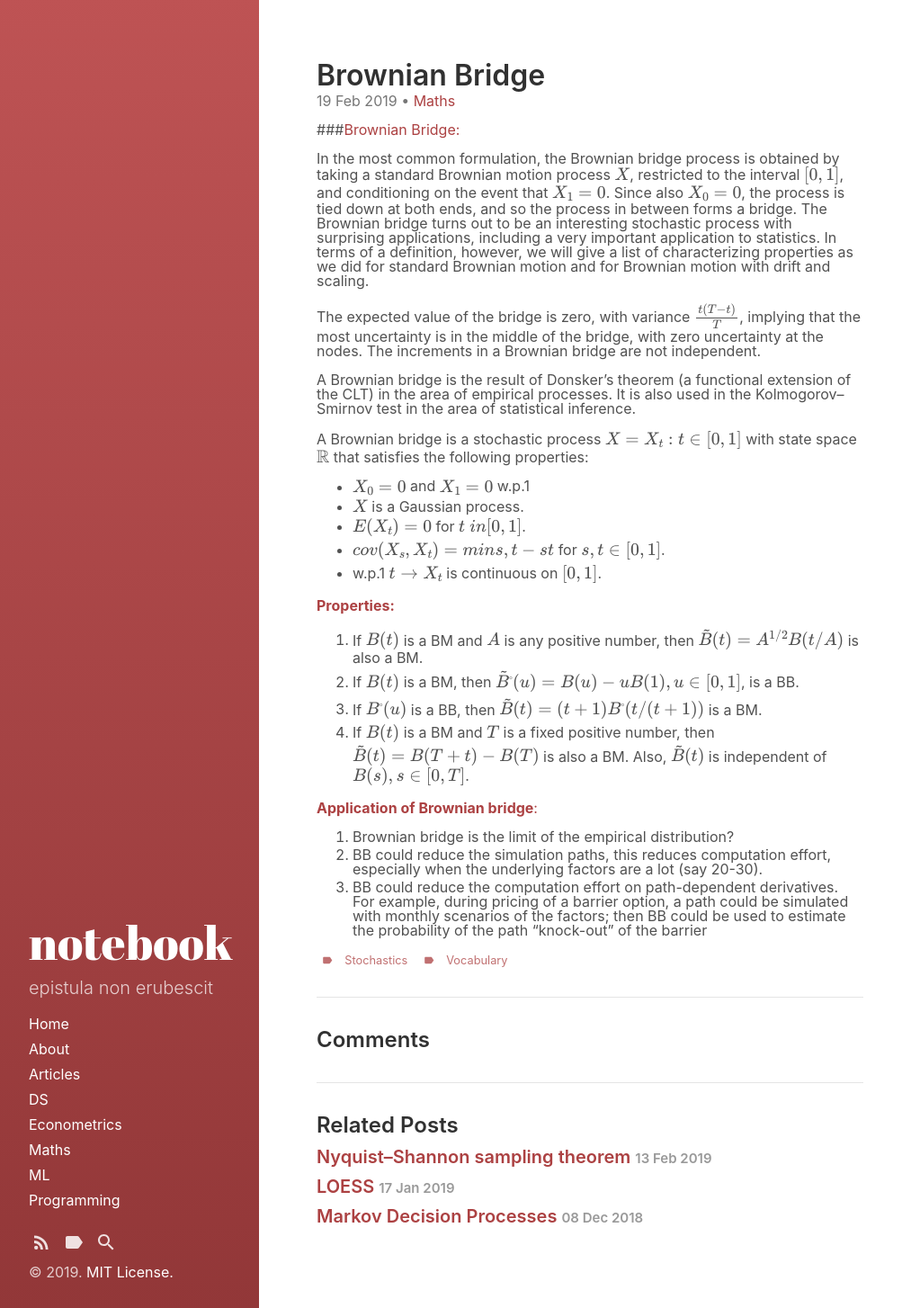
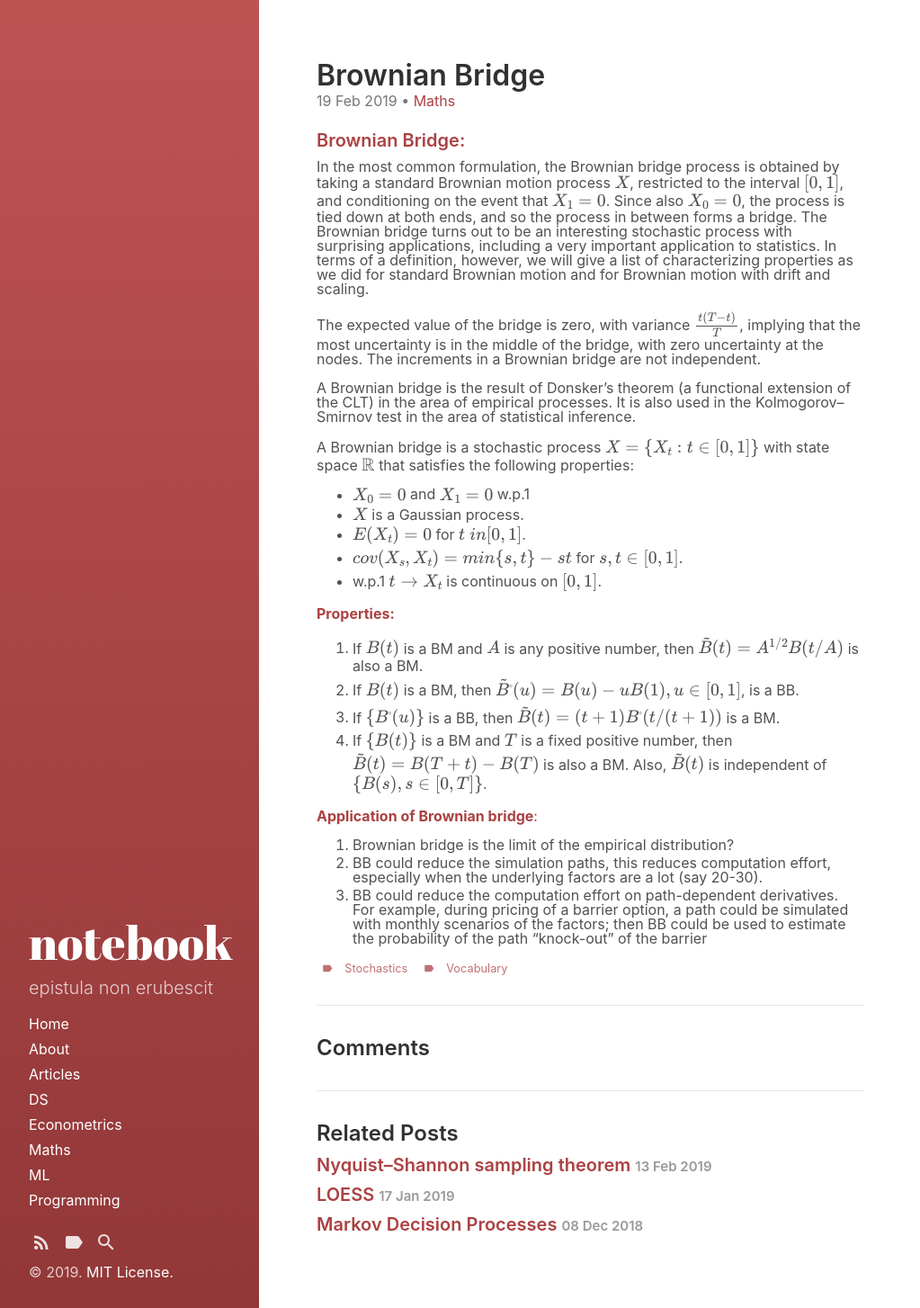
Before and after one commit to xenakas/gitpage, a Jekyll site: the page built from _posts/2019-02-19-brownian_bridge.md, in a window 1280 px wide. Shown: the whole page at 90% size, without its empty margins (0-1023 px from the left). Built offline with Jekyll 4.4.1, drawn with Linux system fonts in a browser that asks for light colours; formulas are drawn with MathJax 3.

```diff
--- a/_posts/2019-02-19-brownian_bridge.md
+++ b/_posts/2019-02-19-brownian_bridge.md
@@ -12,11 +12,12 @@ tags:
 <script src="https://cdn.mathjax.org/mathjax/latest/MathJax.js?config=TeX-AMS-MML_HTMLorMML" type="text/javascript"></script>
 
 
-###[Brownian Bridge:](http://www.randomservices.org/random/brown/Bridge.html)
+### [Brownian Bridge:](http://www.randomservices.org/random/brown/Bridge.html)
 
-In the most common formulation, the Brownian bridge process is obtained by taking a standard Brownian motion process $X$, restricted to the interval $[0,1]$, and conditioning on the event that $X_1 = 0 $. Since  also $X_0 =0 $, the process is tied down at both ends, and so the process in between forms a bridge. The Brownian bridge turns out to be an interesting stochastic process with surprising applications, including a very important application to statistics. In terms of a definition, however, we will give a list of characterizing properties as we did for standard Brownian motion and for Brownian motion with drift and scaling.
 
-The expected value of the bridge is zero, with variance $\frac{t(T-t)}{T}$, implying
+In the most common formulation, the Brownian bridge process is obtained by taking a standard Brownian motion process $$X$$, restricted to the interval $$[0,1]$$, and conditioning on the event that $$X_1 = 0$$. Since  also $$X_0 =0$$, the process is tied down at both ends, and so the process in between forms a bridge. The Brownian bridge turns out to be an interesting stochastic process with surprising applications, including a very important application to statistics. In terms of a definition, however, we will give a list of characterizing properties as we did for standard Brownian motion and for Brownian motion with drift and scaling.
+
+The expected value of the bridge is zero, with variance $$\frac{t(T-t)}{T}$$, implying
 that the most uncertainty is in the middle of the bridge, with zero uncertainty at the nodes.
 The increments in a Brownian bridge are not independent.
 
@@ -25,22 +26,22 @@ A Brownian bridge is the result of Donsker's theorem (a functional extension of
 
 <!--more-->
 
-A Brownian bridge is a stochastic process $X = \{X_t:t\in[0,1]\}$  with state space $\mathbb{R}$ that satisfies the following properties:
-- $X_0=0$ and $X_1=0$  w.p.1
-- $X$ is a Gaussian process.
-- $E(X_t)=0$ for $t\ in [0,1]$.
-- $cov(X_s,X_t) = min\{s,t\}-st$ for $s,t\in [0,1]$.
-- w.p.1 $t \to X_t $  is continuous on $[0,1]$.
+A Brownian bridge is a stochastic process $$X = \{X_t:t\in[0,1]\}$$  with state space $$\mathbb{R}$$ that satisfies the following properties:
+- $$X_0=0$$ and $$X_1=0$$  w.p.1
+- $$X$$ is a Gaussian process.
+- $$E(X_t)=0$$ for $$t\ in [0,1]$$.
+- $$cov(X_s,X_t) = min\{s,t\}-st$$ for $$s,t\in [0,1]$$.
+- w.p.1 $$t \to X_t$$  is continuous on $$[0,1]$$.
 
 [__Properties:__](http://pluto.mscc.huji.ac.il/~mszucker/BIOSTAT/bm.pdf)
 
-1. If ${B(t)}$ is a BM and $A$ is any positive number, then $\tilde{B}(t) = A^{1/2}B(t/A)$ is also a
+1. If $${B(t)}$$ is a BM and $$A$$ is any positive number, then $$\tilde{B}(t) = A^{1/2}B(t/A)$$ is also a
 BM.
-2. If ${B(t)}$ is a BM, then $\tilde{B}^◦(u) = B(u) − uB(1), u ∈ [0, 1]$, is a BB.
-3. If $\{B^◦(u)\}$ is a BB, then $\tilde{B}(t) = (t + 1)B^◦
-(t/(t + 1))$ is a BM.
-4. If $\{B(t)\}$ is a BM and $T$ is a fixed positive number, then $\tilde{B}(t) = B(T + t) − B(T)$
-is also a BM. Also, $\tilde{B}(t)$ is independent of $\{B(s), s ∈ [0, T]\}$.
+2. If $${B(t)}$$ is a BM, then $$\tilde{B}^◦(u) = B(u) − uB(1), u ∈ [0, 1]$$, is a BB.
+3. If $$\{B^◦(u)\}$$ is a BB, then $$\tilde{B}(t) = (t + 1)B^◦
+(t/(t + 1))$$ is a BM.
+4. If $$\{B(t)\}$$ is a BM and $$T$$ is a fixed positive number, then $$\tilde{B}(t) = B(T + t) − B(T)$$
+is also a BM. Also, $$\tilde{B}(t)$$ is independent of $$\{B(s), s ∈ [0, T]\}$$.
 
 [__Application of Brownian bridge__:](https://dspace.mit.edu/bitstream/handle/1721.1/37302/18-175Spring-2005/NR/rdonlyres/1974B061-49AB-4653-9696-1F5CDB1B690D/0/lecture29.pdf)
 
```
